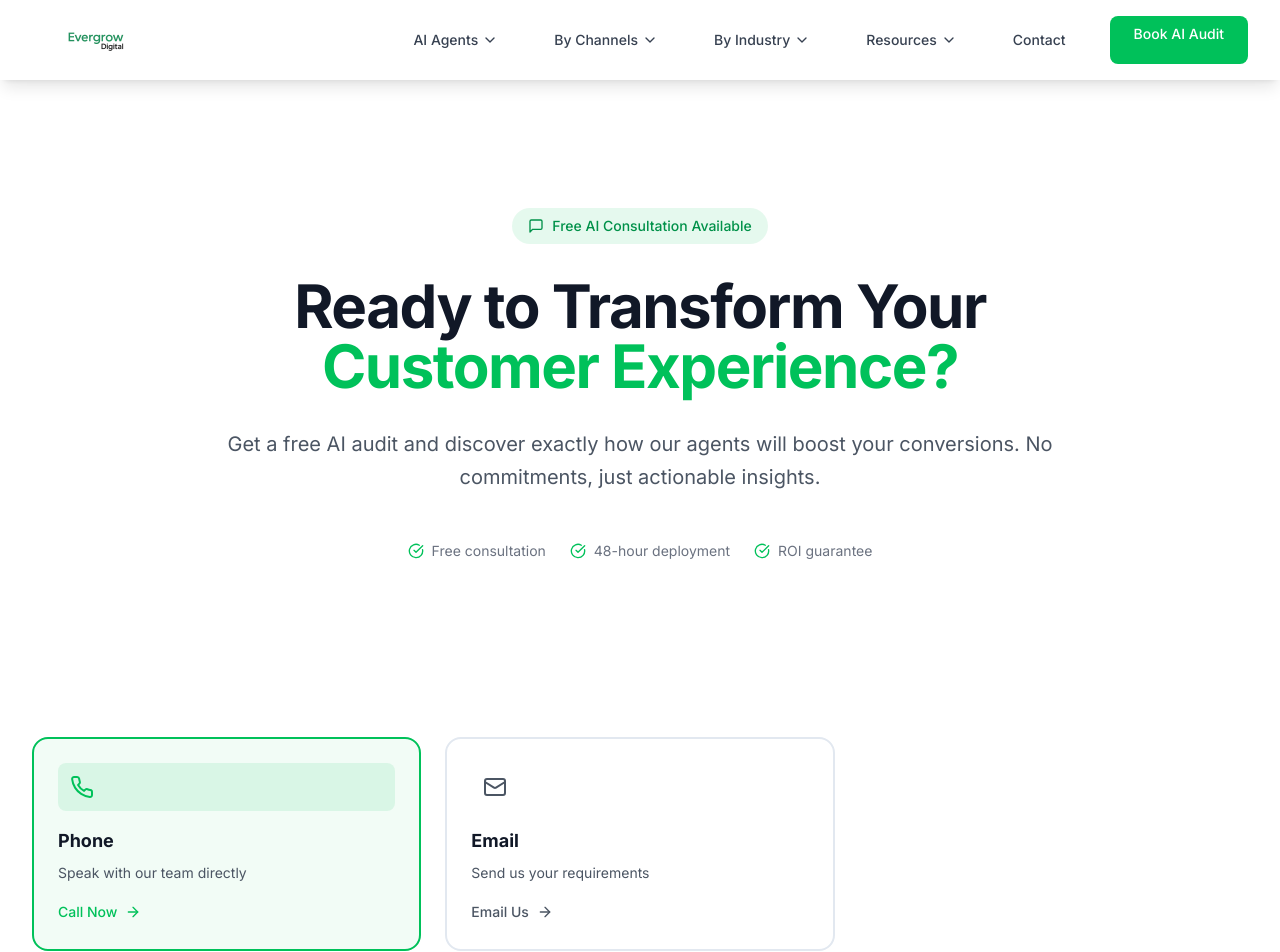
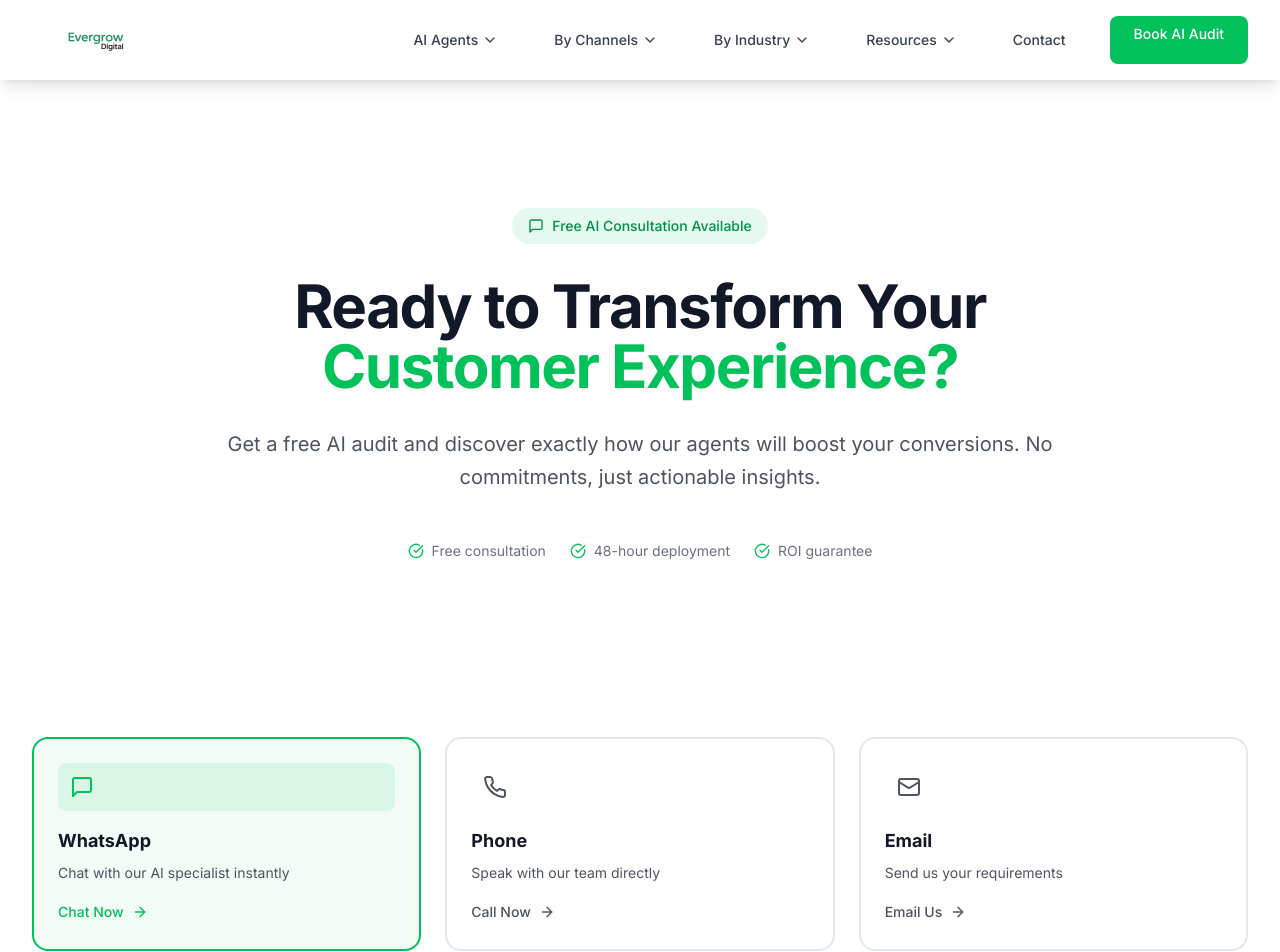
Before and after one commit to bscube/evergrow-ai-site-builder, a React (Vite) app: page /contact in a window 1280 px wide. Shown: the top 952 px of the page. Built offline with nearby package versions, Linux system fonts and the light colour scheme.

Commit message:
Reverted to commit ec3466f33472e3504e2594fad427eaee9ceab72c

```diff
--- a/src/pages/Contact.tsx
+++ b/src/pages/Contact.tsx
@@ -146,12 +146,19 @@ const Contact = () => {
 
   const contactMethods = [
     {
+      icon: MessageSquare,
+      title: "WhatsApp",
+      description: "Chat with our AI specialist instantly",
+      action: "Chat Now",
+      link: "https://wa.me/971123456789",
+      highlight: true
+    },
+    {
       icon: Phone,
       title: "Phone",
       description: "Speak with our team directly",
       action: "Call Now",
-      link: "tel:+971123456789",
-      highlight: true
+      link: "tel:+971123456789"
     },
     {
       icon: Mail,
```
